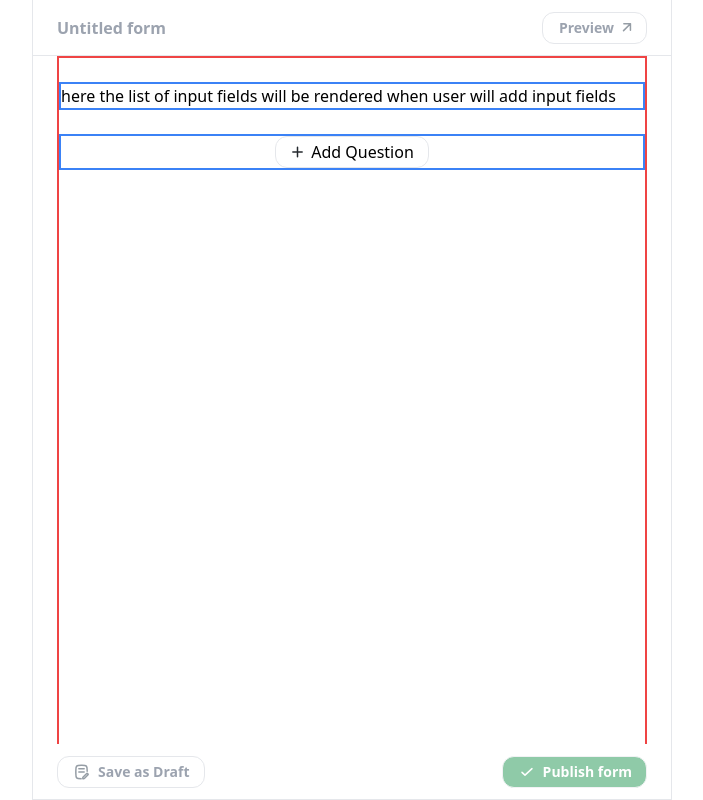
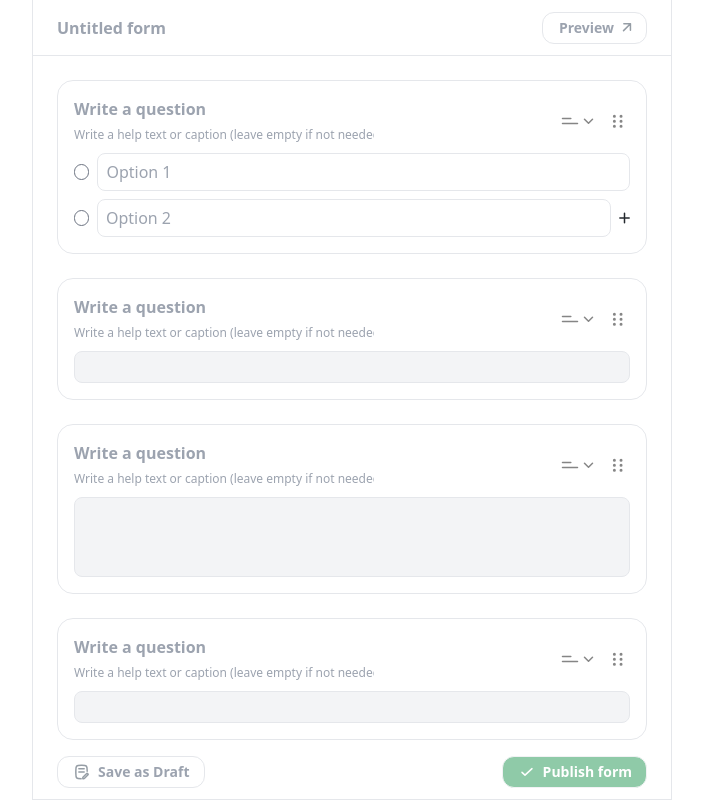
Before and after one commit to JuvitaSaini09/form-handler, a Next.js app: page /create in a window 1280 px wide. Shown: the whole page, without its empty margins (288-991 px from the left). Built offline with nearby package versions, Linux system fonts and the light colour scheme.

Commit message:
added question blocks

```diff
--- /dev/null
+++ b/app/components/icons/DropDown.jsx
@@ -0,0 +1,14 @@
+import React from 'react'
+
+const DropDown = () => {
+  return (
+    <svg width="17" height="17" viewBox="0 0 17 17" fill="none" xmlns="http://www.w3.org/2000/svg">
+         <g opacity="0.5">
+         <path d="M4.5 6.23828L8.5 10.2383L12.5 6.23828" stroke="#0D0D0D" strokeWidth="1.5" strokeLinecap="round" strokeLinejoin="round"/>
+         </g>
+
+    </svg>
+  )
+}
+
+export default DropDown
--- /dev/null
+++ b/app/components/icons/ReorderIcon.jsx
@@ -0,0 +1,19 @@
+import React from 'react'
+
+const ReorderIcon = () => {
+  return (
+    <svg width="25" height="25" viewBox="0 0 25 25" fill="none" xmlns="http://www.w3.org/2000/svg">
+      <g opacity="0.5">
+        <path
+          d="M9.375 7.23828H9.38029M9.375 12.2383H9.38029M9.375 17.2383H9.38029M16.0364 7.23828H16.0417M16.0364 12.2383H16.0417M16.0364 17.2383H16.0417"
+          stroke="#0D0D0D"
+          strokeWidth="3"
+          strokeLinecap="round"
+          strokeLinejoin="round"
+        />
+      </g>
+    </svg>
+  )
+}
+
+export default ReorderIcon
--- a/app/components/icons/ShortAnswer.jsx
+++ b/app/components/icons/ShortAnswer.jsx
@@ -3,8 +3,11 @@
 const ShortAnswer = () => {
   return (
     <svg width="20" height="20" viewBox="0 0 20 20" fill="none" xmlns="http://www.w3.org/2000/svg">
-      <path d="M2.5 7.5H10.8333" stroke="#0D0D0D" strokeWidth="1.5" strokeLinecap="round" strokeLinejoin="round"/>
-      <path d="M2.5 12.5H17.5" stroke="#0D0D0D" strokeWidth="1.5" strokeLinecap="round" strokeLinejoin="round"/>
+        <g opacity="0.5">
+        <path d="M2.5 7.5H10.8333" stroke="#0D0D0D" strokeWidth="1.5" strokeLinecap="round" strokeLinejoin="round"/>
+        <path d="M2.5 12.5H17.5" stroke="#0D0D0D" strokeWidth="1.5" strokeLinecap="round" strokeLinejoin="round"/>
+        </g>
+
     </svg>
   )
 }
--- /dev/null
+++ b/app/components/ui/molecules/QuestionBlock.js
@@ -0,0 +1,123 @@
+import React from "react";
+import ReorderIcon from "../../icons/ReorderIcon";
+import ShortAnswer from "../../icons/ShortAnswer";
+import DropDown from "../../icons/DropDown";
+import AddSymbol from "../../icons/AddSymbol";
+
+
+
+const ShortAnswerInput = () => {
+  return (
+    <input
+      type="text"
+      disabled
+      placeholder=""
+      className="h-8  w-full rounded-lg bg-gray-100 border-[1px] border-gray-200 focus:ring-0 focus:outline-none focus:border-2 focus:border-gray-200 p-1 disabled:bg-gray-100 disabled:cursor-not-allowed disabled:text-gray-400"
+    />
+  );
+};
+
+const LongAnswerInput = () => {
+  return (
+    <input
+      type="text"
+      disabled
+      placeholder=""
+      className="h-20  w-full rounded-lg bg-gray-100 border-[1px] border-gray-200 focus:ring-0 focus:outline-none focus:border-2 focus:border-gray-200 p-1 disabled:bg-gray-100 disabled:cursor-not-allowed disabled:text-gray-400"
+    />
+  );
+};
+
+const SingleLineInput = () => {
+  return (
+    <div className="flex flex-col gap-2">
+      <div className="flex items-center gap-2">
+        <input
+          type="radio"
+          disabled
+          className="appearance-none w-4 h-4 border-[1.5px] border-gray-500 rounded-full cursor-not-allowed"
+        />
+        <input
+          type="text"
+          placeholder="Option 1"
+          className="outline-none border-[1px] border-gray-200 bg-white py-[6px] px-2 w-full rounded-lg"
+        />
+      </div>
+
+      <div className="flex items-center gap-2">
+        <input
+          type="radio"
+          disabled
+          className="appearance-none w-4 h-4 border-[1.5px] border-gray-500 rounded-full cursor-not-allowed"
+        />
+        <input
+          type="text"
+          placeholder="Option 2"
+          className="outline-none border-[1px] border-gray-200 bg-white py-[6px] px-2 w-full rounded-lg"
+        />
+        <button>
+          <AddSymbol />
+        </button>
+      </div>
+    </div>
+  );
+};
+
+const NumberInput = () => {
+  return (
+    <input
+      type="number"
+      disabled
+      placeholder=""
+      className="h-8  w-full rounded-lg bg-gray-100 border-[1px] border-gray-200 focus:ring-0 focus:outline-none focus:border-2 focus:border-gray-200 p-1"
+    />
+  );
+};
+const UrlInput = () => {
+  return (
+    <input
+      type="url"
+      disabled
+      placeholder=""
+      className="h-8  w-full rounded-lg bg-gray-100 border-[1px] border-gray-200 focus:ring-0 focus:outline-none focus:border-2 focus:border-gray-200 p-1"
+    />
+  );
+};
+
+const QuestionTypes={
+  shortAnswer:ShortAnswerInput,
+  longAnswer:LongAnswerInput,
+  singleLine:SingleLineInput,
+  number:NumberInput,
+  url:UrlInput
+}
+const QuestionBlock = ({type}) => {
+  return (
+    <div className="w-full border-[1px] border-gray-200 rounded-2xl p-4 flex flex-col gap-2 hover:bg-gray-50 [&:hover>_.question-inputs_input]:bg-gray-50">
+      <div className="flex justify-between items-center gap-2 question-inputs">
+        <div>
+          <input
+            type="text"
+            placeholder="Write a question"
+            className="outline-none border-0 font-semibold text-base  w-full max-w-[300px] overflow-x-auto whitespace-nowrap"
+          />
+          <input
+            type="text"
+            placeholder="Write a help text or caption (leave empty if not needed)."
+            className="outline-none border-0 font-normal text-xs  w-full max-w-[300px] overflow-x-auto whitespace-nowrap"
+          />
+        </div>
+        <div className="flex items-center gap-2">
+          <div className="flex items-center">
+            <ShortAnswer />
+            <DropDown />
+          </div>
+          <ReorderIcon />
+        </div>
+      </div>
+      {QuestionTypes[type]?.()}
+    </div>
+  );
+};
+
+export default QuestionBlock;
--- a/app/create/components/Form.js
+++ b/app/create/components/Form.js
@@ -2,22 +2,30 @@
 import AddSymbol from "@/app/components/icons/AddSymbol";
 import React, { useState } from "react";
 import InputTypeModal from "./InputTypeModal";
+import QuestionBlock from "@/app/components/ui/molecules/QuestionBlock";
 
 const Form = () => {
-    const [isModalOpen, setIsModalOpen] = useState(false);
-    console.log(isModalOpen);
+  const [isModalOpen, setIsModalOpen] = useState(false);
+  console.log(isModalOpen);
   return (
     <section className="flex-1 overflow-y-auto border-x-[1px] border-gray-200 scrollbar-hide px-6 pb-20">
-      <div className="min-h-[1150px] border-2 border-red-500 pt-6 flex flex-col gap-6">
+      <div className="min-h-[1150px] pt-6 flex flex-col gap-6">
         {/* Questions list */}
-        <div className="border-2 border-blue-500">
-          {" "}
-          here the list of input fields will be rendered when user will add
-          input fields
-        </div>
+
+          {/* ----------- Question card ----------- */}
+        <QuestionBlock type="singleLine" />
+        <QuestionBlock type="shortAnswer" />
+        <QuestionBlock type="longAnswer" />
+        <QuestionBlock type="number" />
+        <QuestionBlock type="url" />
+          {/*------- End of Question card ------- */}
+
         {/* Add question button */}
-        <div className="flex justify-center border-2 border-blue-500">
-          <button onClick={() => setIsModalOpen(true)} className="h-8 border-[1px] border-gray-200 rounded-xl pr-[14px] pl-4 flex items-center gap-2 hover:bg-gray-50">
+        <div className="flex justify-center">
+          <button
+            onClick={() => setIsModalOpen(true)}
+            className="h-8 border-[1px] border-gray-200 rounded-xl pr-[14px] pl-4 flex items-center gap-2 hover:bg-gray-50"
+          >
             <AddSymbol />
             <span>Add Question</span>
           </button>
--- a/app/create/components/InputTypeModal.js
+++ b/app/create/components/InputTypeModal.js
@@ -4,40 +4,49 @@
 import Date from "@/app/components/icons/Date";
 import Url from "@/app/components/icons/Url";
 
+const inputTypes = [
+  { type: 'short_answer', label: 'Short answer', Icon: ShortAnswer },
+  { type: 'long_answer', label: 'Long answer', Icon: LongAnswer },
+  { type: 'single_select', label: 'Single select', Icon: SingleSelect },
+  { type: 'url', label: 'URL', Icon: Url },
+  { type: 'date', label: 'Date', Icon: Date },
+];
+
 export default function InputTypeModal({ isOpen, onClose }) {
   if (!isOpen) return null;
 
+  const handleBackdropClick = (e) => {
+    if (e.target === e.currentTarget) {
+      onClose();
+    }
+  };
+
+  const handleTypeSelect = (type) => {
+    onClose();
+  };
+
   return (
-   <div className="fixed inset-0 flex items-center justify-center bg-black bg-opacity-30">
-     <div className="w-[300px] border-[1px] border-gray-200 rounded-2xl p-1 bg-white
-    ">
-    <div className="px-4 py-2 bg-gray-50 rounded-lg"><h3 className="text-[12px] font-semibold text-gray-500">
-        INPUT TYPES
-      </h3></div>
+    <div className="fixed inset-0 flex items-center justify-center bg-black bg-opacity-30" onClick={handleBackdropClick}>
+      <div className="w-[300px] border-[1px] border-gray-200 rounded-2xl p-1 bg-white">
+        <div className="px-4 py-2 bg-gray-50 rounded-lg">
+          <h3 className="text-[12px] font-semibold text-gray-500">
+            INPUT TYPES
+          </h3>
+        </div>
 
-    <div className="flex flex-col p-1">
-         <button className=" flex items-center gap-3 p-2 hover:bg-gray-50 rounded-md w-full text-left">
-           <ShortAnswer />
-           <span className="text-sm font-medium">Short answer</span>
-         </button>
-         <button className="flex items-center gap-3 p-2 hover:bg-gray-50 rounded-md w-full text-left">
-           <LongAnswer />
-           <span className="text-sm font-medium">Long answer</span>
-         </button>
-         <button className="flex items-center gap-3 p-2 hover:bg-gray-50 rounded-md w-full text-left">
-           <SingleSelect />
-           <span className="text-sm font-medium">Single select</span>
-         </button>
-         <button className="flex items-center gap-3 p-2 hover:bg-gray-50 rounded-md w-full text-left">
-           <Url />
-           <span className="text-sm font-medium">URL</span>
-         </button>
-         <button className="flex items-center gap-3 p-2 hover:bg-gray-50 rounded-md w-full text-left">
-           <Date />
-           <span className="text-sm font-medium">Date</span>
-         </button>
-       </div>
+        <div className="flex flex-col p-1">
+          {inputTypes.map(({ type, label, Icon }) => (
+            <button
+              key={type}
+              onClick={() => handleTypeSelect(type)}
+              className="flex items-center gap-3 p-2 hover:bg-gray-50 rounded-md w-full text-left"
+            >
+              <Icon />
+              <span className="text-sm font-medium">{label}</span>
+            </button>
+          ))}
+        </div>
+      </div>
     </div>
-   </div>
   );
 }
```
Also changed, not shown: app/components/ui/molecules/LongAnswerInput.js (added), app/components/ui/molecules/NumberInput.js (added), app/components/ui/molecules/SingleSelectInput.js (added), app/components/ui/molecules/UrlInput.js (added), app/fonts/dropDownIcon.svg (added), app/fonts/reorderIcon.svg (added).
